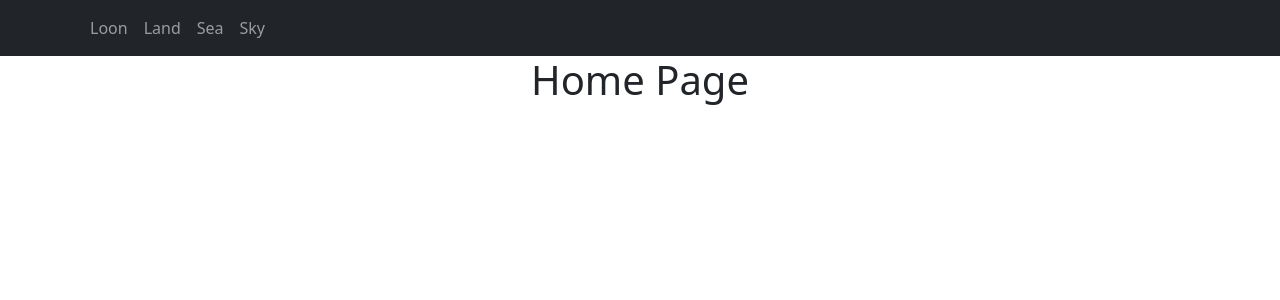
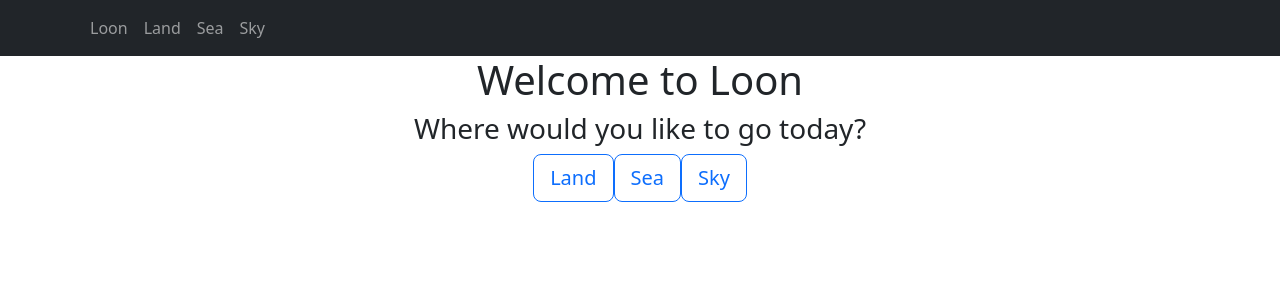
Before and after one commit to Ill-Eagle-Official/loon, a React (Create React App) app in the folder react-front-end/: page / in a window 1280 px wide. Shown: the top 300 px of the page. Built offline with nearby package versions, Linux system fonts and the light colour scheme.

Commit message:
add buttons to homepage

```diff
--- a/react-front-end/src/components/HomePage.js
+++ b/react-front-end/src/components/HomePage.js
@@ -1,11 +1,31 @@
 import React from "react";
+import Button from "react-bootstrap/Button";
 
 export default function HomePage() {
+  return (
+    <div className="home-page">
+      <div className="big-title">
+        <h1>Welcome to Loon</h1>
+      </div>
 
-  return (
-    <div>
-      <h1>Home Page</h1>
+      <div className="small-instruction">
+        <h3>Where would you like to go today?</h3>
+      </div>
+
+      <div className="button-container">
+
+        <Button variant="outline-primary" size="lg" className="land-button">
+          Land
+        </Button>
+        <Button variant="outline-primary" size="lg" className="sea-button">
+          Sea
+        </Button>
+        <Button variant="outline-primary" size="lg" className="sky-button">
+          Sky
+        </Button>
+
+      </div>
+
     </div>
   );
-
 }
```
